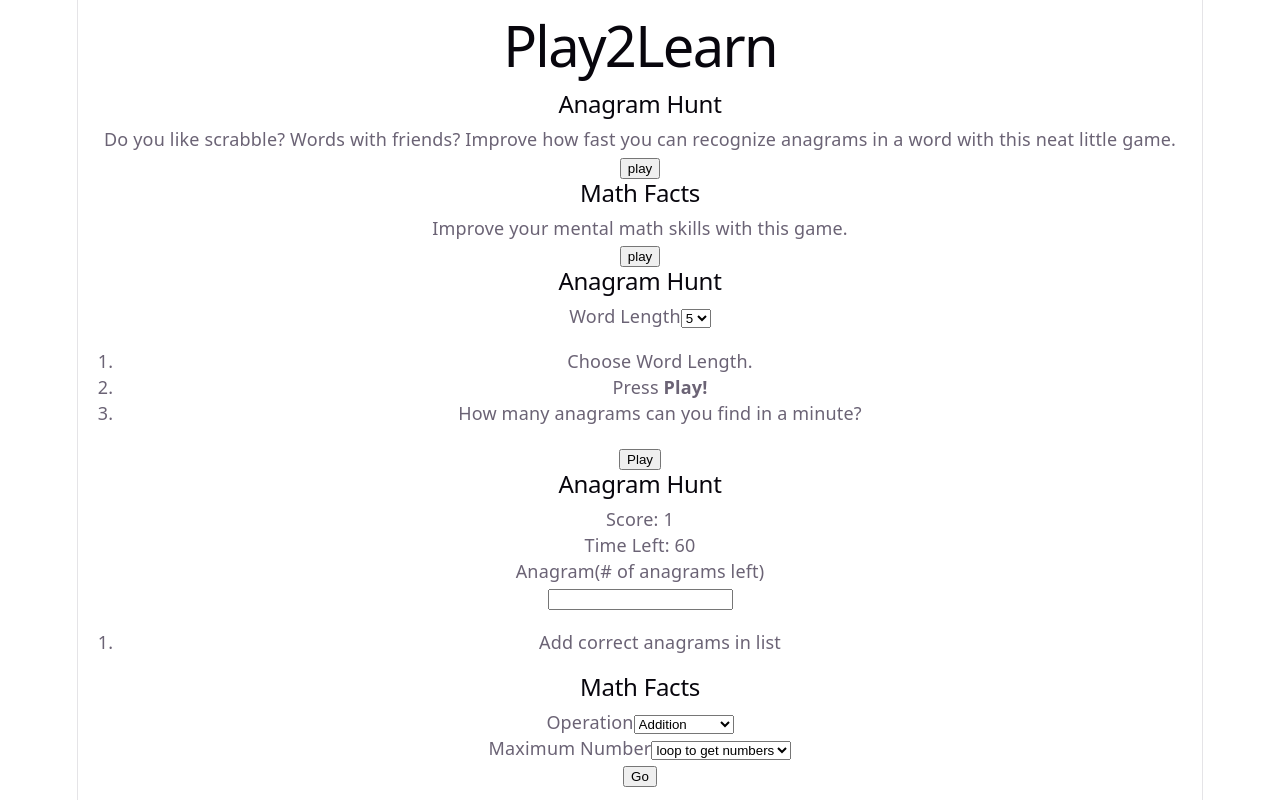
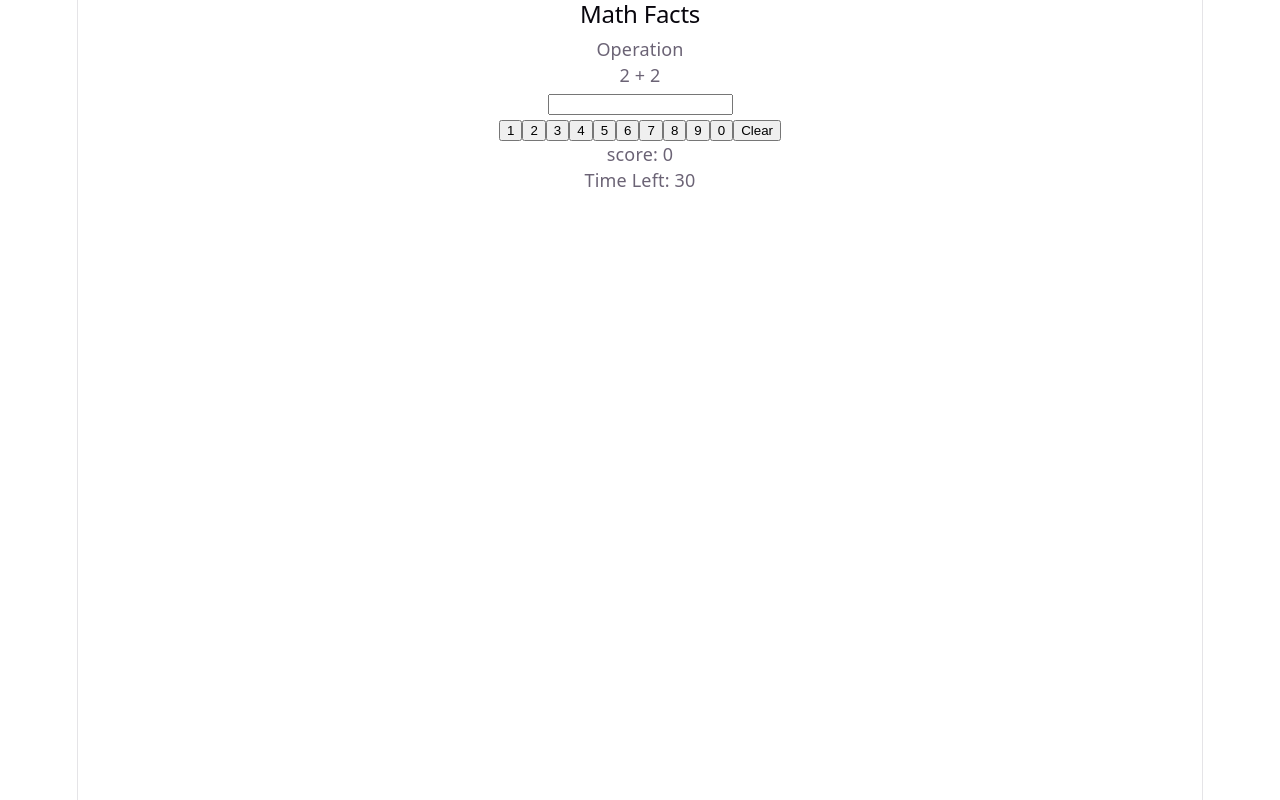
Before and after one commit to ryanstokes21/play2learn-react-practice, a React (Vite) app: page /MathFactsGame in a window 1280 px wide. Shown: the top 800 px of the page. Built offline with nearby package versions, Linux system fonts and the light colour scheme.

Commit message:
Add routes to pages and link buttons

```diff
--- a/src/App.jsx
+++ b/src/App.jsx
@@ -1,11 +1,20 @@
-import Main from './components/Main';
+import { Routes, Route } from 'react-router-dom';
 import './App.css';
+import StartScreen from './components/StartScreen';
+import AnagramHuntScreen from './components/AnagramHunt/AnagramHuntScreen';
+import MathFactsScreen from './components/MathFacts/MathFactsScreen';
+import MathFactsGame from './components/MathFacts/MathFactsGame';
+import AnagramHuntGame from './components/AnagramHunt/AnagramHuntGame';
 
 function App() {
   return (
-    <>
-      <Main />
-    </>
+    <Routes>
+      <Route path="/" element={<StartScreen />} />
+      <Route path="/AnagramHunt" element={<AnagramHuntScreen />} />
+      <Route path="/AnagramHuntGame" element={<AnagramHuntGame />} />
+      <Route path="/MathFacts" element={<MathFactsScreen />} />
+      <Route path="/MathFactsGame" element={<MathFactsGame />} />
+    </Routes>
   );
 }
 
--- a/src/components/AnagramHunt/AnagramHuntGame.jsx
+++ b/src/components/AnagramHunt/AnagramHuntGame.jsx
@@ -1,3 +1,5 @@
+import { Link } from 'react-router-dom';
+
 function AnagramHuntGame() {
   let timeLeft = 60;
   if (timeLeft === 0) {
@@ -10,8 +12,8 @@ function AnagramHuntGame() {
           <p>score</p>
           <p>Anagrams</p>
         </div>
-        <button>Play Again</button>
-        <button>Start Screen</button>
+        <Link to="/AnagramHunt">Play Again</Link>
+        <Link to="/">Start Screen</Link>
       </main>
     );
   }
@@ -21,7 +23,7 @@ function AnagramHuntGame() {
       <h2>Anagram Hunt</h2>
       <div>
         <p>Score: 1</p>
-        <p>Time Left: 60</p>
+        <p>Time Left: {timeLeft}</p>
       </div>
       <div>
         <p>Anagram(# of anagrams left)</p>
--- a/src/components/AnagramHunt/AnagramHuntScreen.jsx
+++ b/src/components/AnagramHunt/AnagramHuntScreen.jsx
@@ -1,3 +1,5 @@
+import { Link } from 'react-router-dom';
+
 function AnagramHuntScreen() {
   return (
     <main>
@@ -19,7 +21,7 @@ function AnagramHuntScreen() {
           <li>How many anagrams can you find in a minute?</li>
         </ol>
       </div>
-      <button>Play</button>
+      <Link to="/AnagramHuntGame">Play</Link>
     </main>
   );
 }
--- a/src/components/MathFacts/MathFactsGame.jsx
+++ b/src/components/MathFacts/MathFactsGame.jsx
@@ -1,3 +1,5 @@
+import { Link } from 'react-router-dom';
+
 function MathFactsGame() {
   let timeLeft = 30;
   if (timeLeft === 0) {
@@ -8,8 +10,8 @@ function MathFactsGame() {
         <p>Times Up!</p>
         <p>Your final score is:</p>
         <p>7</p>
-        <button>Play Again</button>
-        <button>Start Screen</button>
+        <Link to="/MathFacts">Play Again</Link>
+        <Link to="/">Start Screen</Link>
       </main>
     );
   }
@@ -34,7 +36,7 @@ function MathFactsGame() {
         <button>Clear</button>
       </div>
       <p>score: 0</p>
-      <p>Time Left: 60</p>
+      <p>Time Left: {timeLeft}</p>
     </main>
   );
 }
--- a/src/components/MathFacts/MathFactsScreen.jsx
+++ b/src/components/MathFacts/MathFactsScreen.jsx
@@ -1,3 +1,5 @@
+import { Link } from 'react-router-dom';
+
 function MathFactsScreen() {
   return (
     <main>
@@ -16,7 +18,7 @@ function MathFactsScreen() {
           <option value="1">loop to get numbers</option>
         </select>
       </div>
-      <button>Go</button>
+      <Link to="/MathFactsGame">Go</Link>
       <div>
         <ol>
           <li>Choose Operation</li>
--- a/src/components/StartScreen.jsx
+++ b/src/components/StartScreen.jsx
@@ -1,3 +1,5 @@
+import { Link } from 'react-router-dom';
+
 function StartScreen() {
   return (
     <main>
@@ -8,14 +10,14 @@ function StartScreen() {
           recognize anagrams in a word with this neat little game.
         </p>
         <div className="button-section">
-          <button>play</button>
+          <Link to="/AnagramHunt">play</Link>
         </div>
       </div>
       <div className="card">
         <h2>Math Facts</h2>
         <p>Improve your mental math skills with this game.</p>
         <div className="button-section">
-          <button>play</button>
+          <Link to="/MathFacts">play</Link>
         </div>
       </div>
     </main>
```
